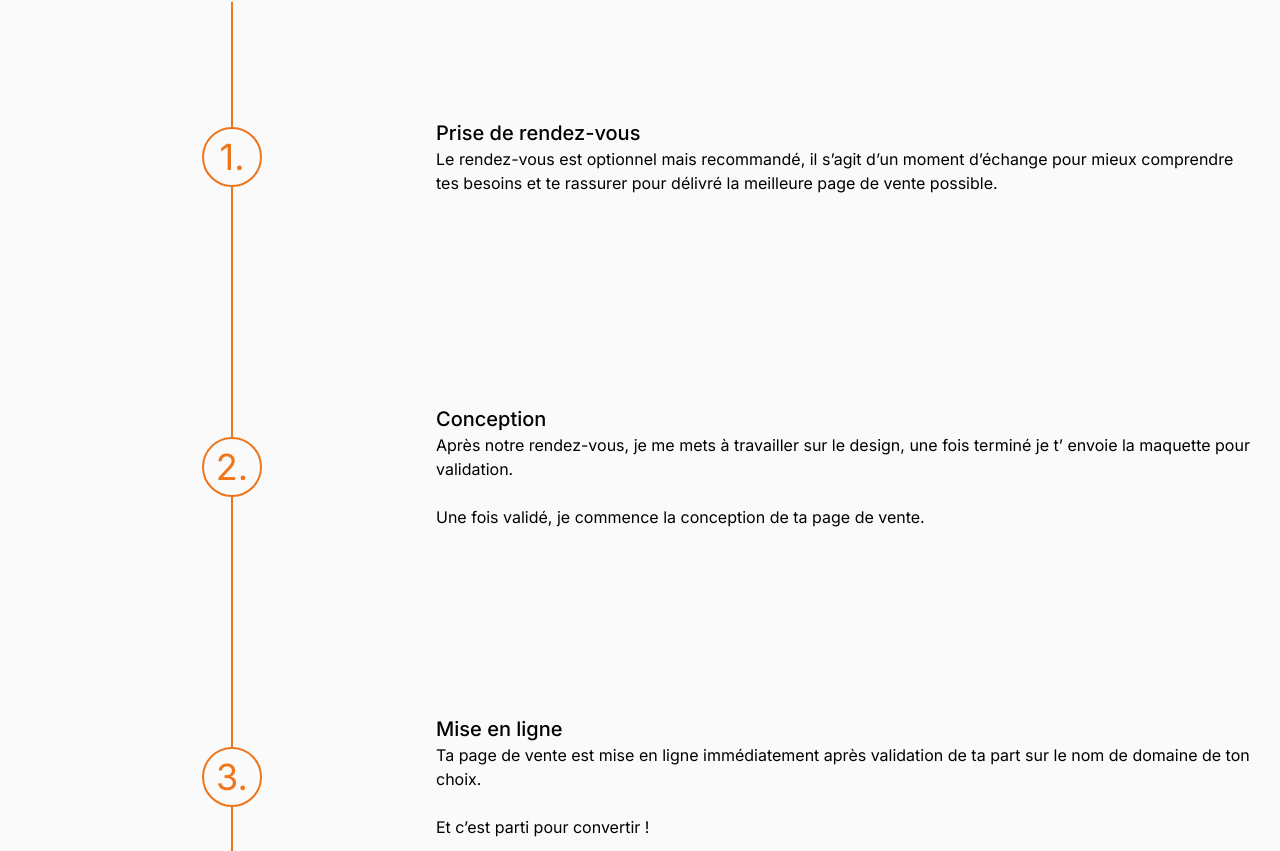
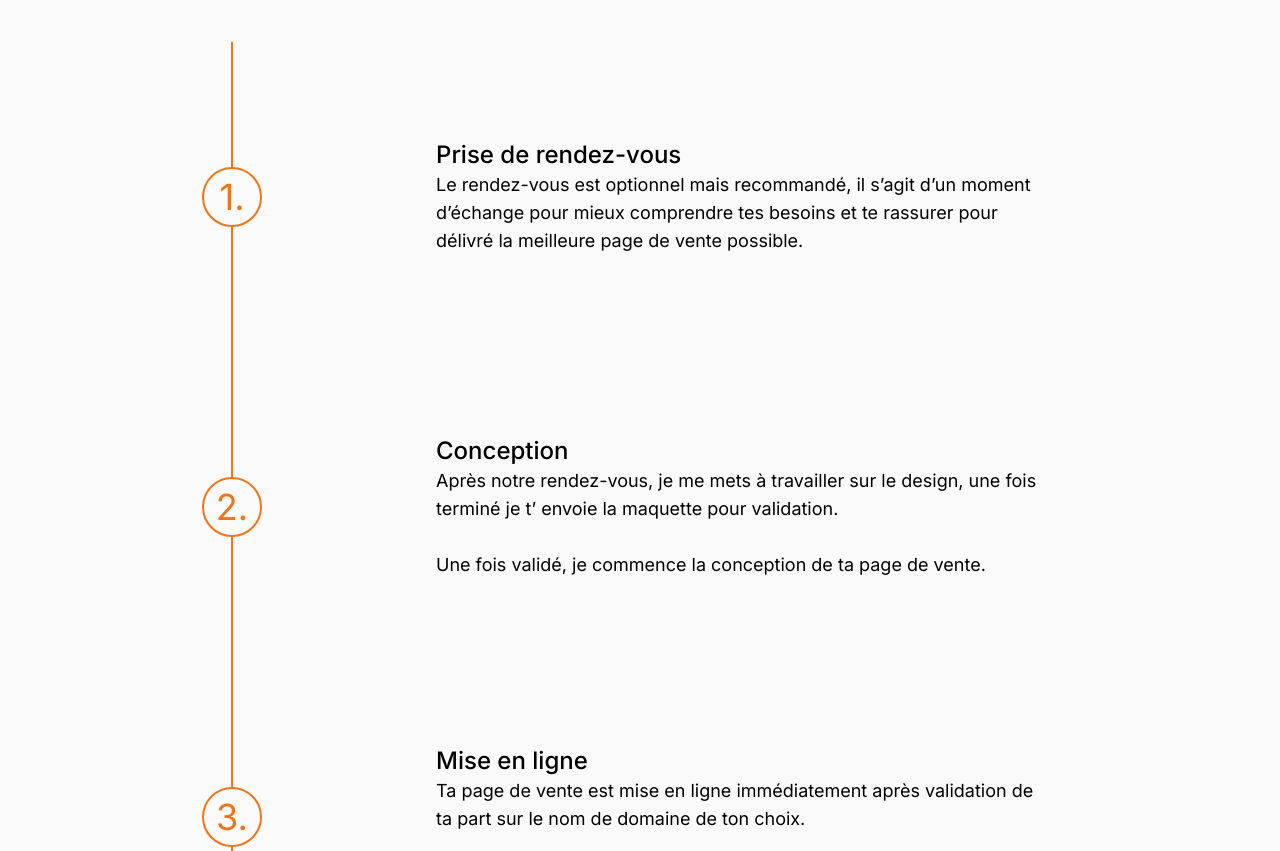
Before and after one commit to SebMZI/territa-lp, a Next.js app: page / in a window 1280 px wide. Shown: the part 5729-6580 px from the top of the page. Built offline with nearby package versions, Linux system fonts and the light colour scheme.

Commit message:
feat(Processus): :iphone: Changed font sizes title and process
Larger size for h3 and paragraph, also the title is bigger

```diff
--- a/components/Process.jsx
+++ b/components/Process.jsx
@@ -3,7 +3,7 @@ import React from "react";
 const Process = () => {
   return (
     <section className="w-full mt-20">
-      <h2 className="text-center font-bold text-2xl">
+      <h2 className="text-center font-bold text-2xl md:text-3xl md:w-2/4 md:m-auto">
         Comment se passe la création de ta page ?
       </h2>
       {/* Container */}
@@ -16,9 +16,11 @@ const Process = () => {
               <span className="text-4xl text-ascent">1.</span>
             </div>
           </div>
-          <div className="col-start-2 col-end-4">
-            <h3 className="font-medium w-full text-xl">Prise de rendez-vous</h3>
-            <p className="">
+          <div className="col-start-2 col-end-4 md:w-3/4">
+            <h3 className="font-medium w-full text-xl md:text-2xl">
+              Prise de rendez-vous
+            </h3>
+            <p className="md:text-lg">
               Le rendez-vous est optionnel mais recommandé, il s’agit d’un
               moment d’échange pour mieux comprendre tes besoins et te rassurer
               pour délivré la meilleure page de vente possible.
@@ -33,9 +35,11 @@ const Process = () => {
               <span className="text-4xl text-ascent">2.</span>
             </div>
           </div>
-          <div className="col-start-2 col-end-4">
-            <h3 className="font-medium w-full text-xl">Conception</h3>
-            <p className="">
+          <div className="col-start-2 col-end-4 md:w-3/4">
+            <h3 className="font-medium w-full text-xl md:text-2xl">
+              Conception
+            </h3>
+            <p className="md:text-lg">
               Après notre rendez-vous, je me mets à travailler sur le design,
               une fois terminé je t’ envoie la maquette pour validation.
               <br />
@@ -52,9 +56,11 @@ const Process = () => {
               <span className="text-4xl text-ascent">3.</span>
             </div>
           </div>
-          <div className="col-start-2 col-end-4">
-            <h3 className="font-medium w-full text-xl">Mise en ligne</h3>
-            <p className="">
+          <div className="col-start-2 col-end-4 md:w-3/4">
+            <h3 className="font-medium w-full text-xl md:text-2xl">
+              Mise en ligne
+            </h3>
+            <p className="md:text-lg">
               Ta page de vente est mise en ligne immédiatement après validation
               de ta part sur le nom de domaine de ton choix.
               <br />
```
